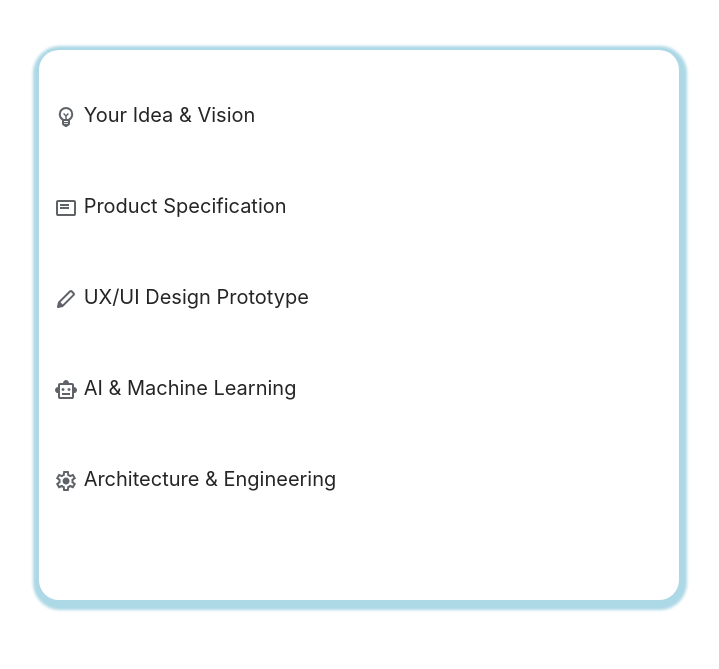
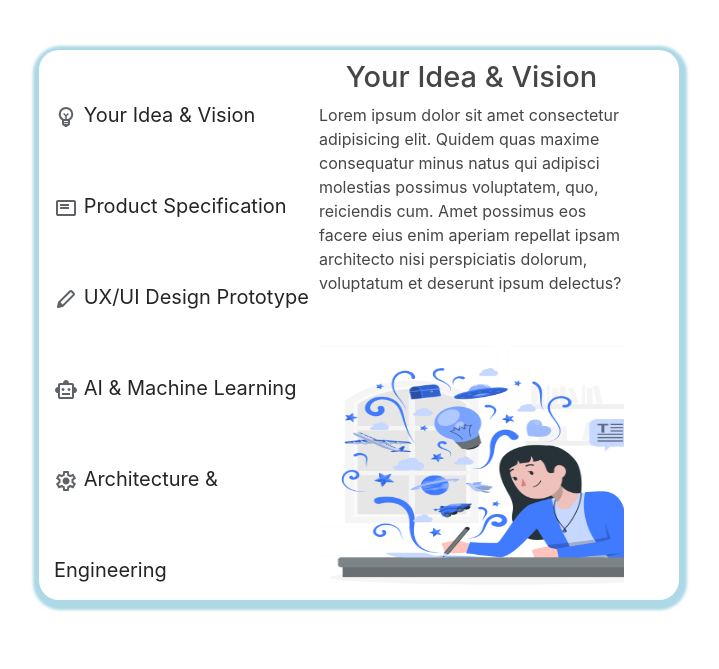
Before and after one commit to Istamovashakhzoda/scrolle, a plain HTML site: page index.html in a window 1280 px wide. Shown: the whole page, without its empty margins (281-1000 px from the left). Drawn offline with nearby package versions, Linux system fonts and the light colour scheme.

Commit message:
finished

```diff
--- a/index.html
+++ b/index.html
@@ -8,26 +8,48 @@
     />
     <script src="https://maxcdn.bootstrapcdn.com/bootstrap/4.5.2/js/bootstrap.min.js"></script>
     <style>
-      .container{
+      .container {
         margin-top: 50px;
         width: 50%;
         height: 550px;
+        display: flex;
         border-radius: 20px;
         box-shadow: 1px 3px 3px 7px lightblue;
+        overflow: hidden;
       }
-      .child-left{
+      .child-left {
+        width: 50%;
         padding-top: 20px;
         line-height: 90px;
         margin-left: -40px;
       }
-      li{
+      li {
         list-style: none;
-
       }
-        a{
+      a {
         text-decoration: none;
         color: rgb(37, 37, 37);
         font-size: 20px;
+      }
+      .child-right {
+        padding-top: 10px;
+        width: 50%;
+        color: rgb(71, 69, 69);
+        overflow-y: scroll;
+        overflow-x: hidden;
+        scrollbar-width: thin;
+        scrollbar-color: lightblue white;
+      }
+
+      img {
+        width: 450px;
+        height: 320px;
+        margin-left: -40px;
+      }
+
+      h1 {
+        font-size: 29px;
+        text-align: center;
       }
     </style>
   </head>
@@ -36,7 +58,7 @@
       <div class="child-left">
         <ul>
           <li>
-            <a href="boxs1">
+            <a href="#boxs1">
               <svg
                 xmlns="http://www.w3.org/2000/svg"
                 height="24px"
@@ -52,7 +74,7 @@
             </a>
           </li>
           <li>
-            <a href="boxs2">
+            <a href="#boxs2">
               <svg
                 xmlns="http://www.w3.org/2000/svg"
                 height="24px"
@@ -68,7 +90,7 @@
             </a>
           </li>
           <li>
-            <a href="boxs3">
+            <a href="#boxs3">
               <svg
                 xmlns="http://www.w3.org/2000/svg"
                 height="24px"
@@ -84,7 +106,7 @@
             </a>
           </li>
           <li>
-            <a href="boxs4">
+            <a href="#boxs4">
               <svg
                 xmlns="http://www.w3.org/2000/svg"
                 height="24px"
@@ -100,7 +122,7 @@
             </a>
           </li>
           <li>
-            <a href="boxs5">
+            <a href="#boxs5">
               <svg
                 xmlns="http://www.w3.org/2000/svg"
                 height="24px"
@@ -117,13 +139,65 @@
           </li>
         </ul>
       </div>
-      <!-- THE RIGHT SIDE -->
+      <!-- Right content -->
       <div class="child-right">
-        <div class="boxs1"></div>
-        <div class="boxs2"></div>
-        <div class="boxs3"></div>
-        <div class="boxs4"></div>
-        <div class="boxs5"></div>
+        <div id="boxs1">
+          <div id="boxs1">
+            <h1>Your Idea & Vision</h1>
+            <p>
+              Lorem ipsum dolor sit amet consectetur adipisicing elit. Quidem
+              quas maxime consequatur minus natus qui adipisci molestias
+              possimus voluptatem, quo, reiciendis cum. Amet possimus eos facere
+              eius enim aperiam repellat ipsam architecto nisi perspiciatis
+              dolorum, voluptatum et deserunt ipsum delectus?
+            </p>
+            <img src="./image/wg.png" alt="" />
+          </div>
+        </div>
+        <div id="boxs2">
+          <h1>Product Specification</h1>
+          <p>
+            Lorem ipsum dolor sit amet consectetur adipisicing elit. Quidem quas
+            maxime consequatur minus natus qui adipisci molestias possimus
+            voluptatem, quo, reiciendis cum. Amet possimus eos facere eius enim
+            aperiam repellat ipsam architecto nisi perspiciatis dolorum,
+            voluptatum et deserunt ipsum delectus?
+          </p>
+          <img src="./image/wt.png" alt="" />
+        </div>
+        <div id="boxs3">
+          <h1>UI/UX Design</h1>
+          <p>
+            Lorem ipsum dolor sit amet consectetur adipisicing elit. Quidem quas
+            maxime consequatur minus natus qui adipisci molestias possimus
+            voluptatem, quo, reiciendis cum. Amet possimus eos facere eius enim
+            aperiam repellat ipsam architecto nisi perspiciatis dolorum,
+            voluptatum et deserunt ipsum delectus?
+          </p>
+          <img src="./image/workers.png" alt="" />
+        </div>
+        <div id="boxs4">
+          <h1>AI & Machine Learning</h1>
+          <p>
+            Lorem ipsum dolor sit amet consectetur adipisicing elit. Quidem quas
+            maxime consequatur minus natus qui adipisci molestias possimus
+            voluptatem, quo, reiciendis cum. Amet possimus eos facere eius enim
+            aperiam repellat ipsam architecto nisi perspiciatis dolorum,
+            voluptatum et deserunt ipsum delectus?
+          </p>
+          <img src="./image/works.png" alt="" />
+        </div>
+        <div id="boxs5">
+          <h1>Architecture & Engineering</h1>
+          <p>
+            Lorem ipsum dolor sit amet consectetur adipisicing elit. Quidem quas
+            maxime consequatur minus natus qui adipisci molestias possimus
+            voluptatem, quo, reiciendis cum. Amet possimus eos facere eius enim
+            aperiam repellat ipsam architecto nisi perspiciatis dolorum,
+            voluptatum et deserunt ipsum delectus?
+          </p>
+          <img src="./image/brain.png" alt="" />
+        </div>
       </div>
     </div>
   </body>
```
Lines whose indentation alone changed are shown as unchanged.
